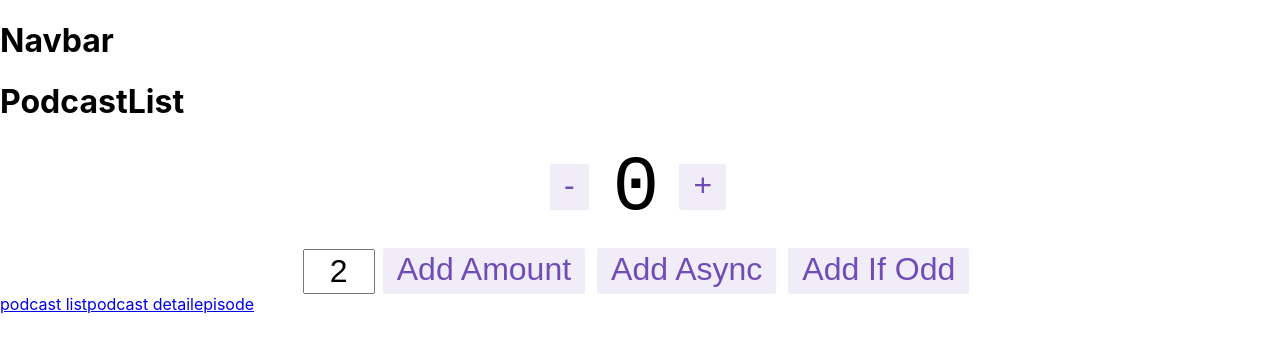
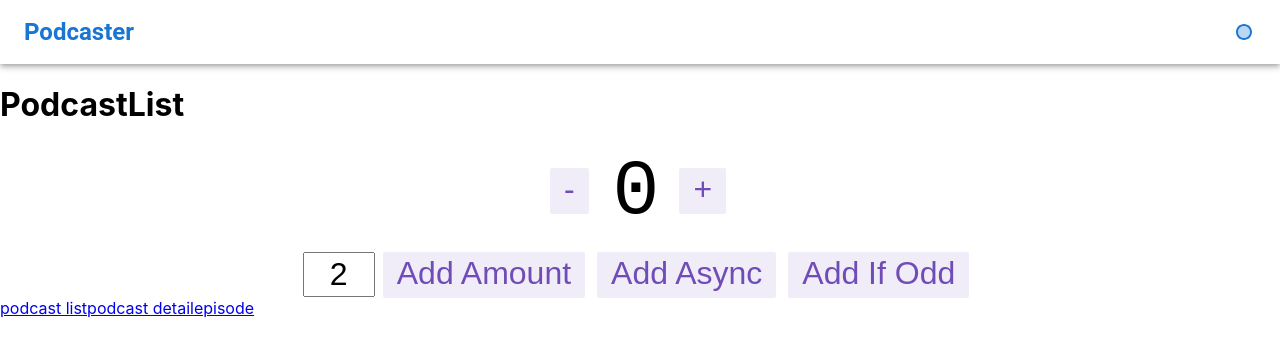
Before and after one commit to YrenR/podcasts, a React (Create React App) app: page / in a window 1280 px wide. Shown: the top 356 px of the page. Built offline with nearby package versions, Linux system fonts and the light colour scheme.

Commit message:
feat: simple header

```diff
--- a/src/components/Header/Header.tsx
+++ b/src/components/Header/Header.tsx
@@ -1,10 +1,25 @@
 import React from "react";
-import { Outlet } from "react-router-dom";
+import { Link, Outlet } from "react-router-dom";
+import { AppBar, Toolbar, Typography } from "@mui/material";
+import FiberManualRecordTwoToneIcon from "@mui/icons-material/FiberManualRecordTwoTone";
 
 const Header = () => {
   return (
     <>
-      <h1>Navbar</h1>
+      <AppBar position="static" color="transparent">
+        <Toolbar>
+          <Typography
+            component={Link}
+            to="/"
+            variant="h5"
+            color="primary"
+            sx={{ flexGrow: 1, textDecoration: "none", fontWeight: 600 }}
+          >
+            Podcaster
+          </Typography>
+          <FiberManualRecordTwoToneIcon color="primary" />
+        </Toolbar>
+      </AppBar>
       <Outlet />
     </>
   );
```
